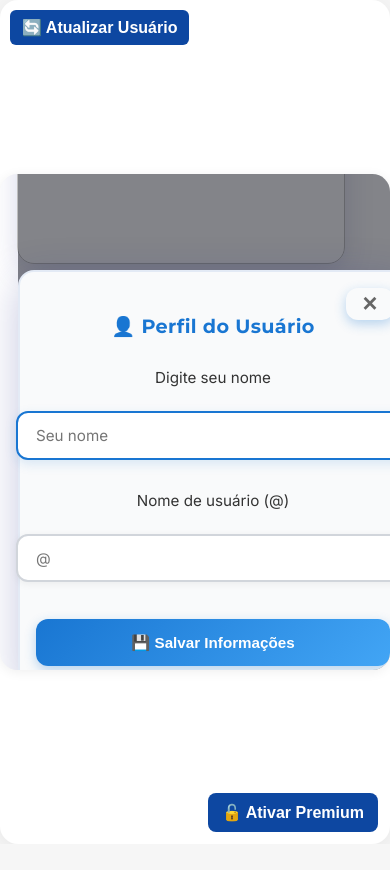
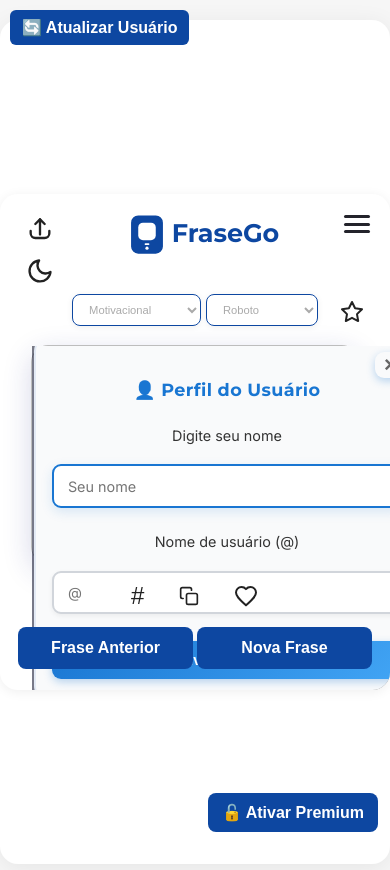
Before and after one commit to rafaelaraujo004/Frase-Go, a plain HTML site: page index.html in a window 390 px wide. Both pictures are taken after a click on the button 357 px from the left and 204 px from the top of the page. Before the commit the page ends 844 px from the top, so only its background shows below. Drawn offline with nearby package versions, Linux system fonts and the light colour scheme.

Commit message:
Add files via upload

```diff
--- a/index.html
+++ b/index.html
@@ -61,7 +61,7 @@
     <div class="container" style="width:100vw;min-height:100vh;display:flex;flex-direction:column;justify-content:center;align-items:center;box-sizing:border-box;padding:0;">
         <div class="frase-box" style="width:100%;max-width:485px;min-width:320px;min-height:calc(420px + 2cm);max-height:calc(98vh + 3cm);background:#fff;border-radius:1.1rem;padding:1.1rem 1.1rem 0.7rem 1.1rem;box-shadow:0 2px 12px #0001;display:flex;flex-direction:column;align-items:center;overflow:hidden;position:relative;justify-content:flex-start;gap:0;">
             <!-- Botão de três linhas (menu usuário) -->
-            <button id="btnMenuUsuario" title="Opções de usuário" style="position:absolute;top:14px;right:14px;background:#fff;border:none;cursor:pointer;z-index:10;padding:6px 6px 6px 6px;border-radius:7px;width:38px;height:32px;display:flex;align-items:center;justify-content:center;">
+            <button id="btnMenuUsuario" title="Opções de usuário" style="position:absolute;top:14px;right:14px;background:#fff;border:none;cursor:pointer;z-index:5;padding:6px 6px 6px 6px;border-radius:7px;width:38px;height:32px;display:flex;align-items:center;justify-content:center;">
               <span style="display:block;width:26px;height:18px;position:relative;">
                 <span class="menu-bar" style="display:block;position:absolute;left:0;top:0;width:100%;height:3px;border-radius:2px;"></span>
                 <span class="menu-bar" style="display:block;position:absolute;left:0;top:7.5px;width:100%;height:3px;border-radius:2px;"></span>
@@ -69,7 +69,7 @@
               </span>
             </button>
             <!-- NOVA CAIXA DE TEXTO ESTILO ANEXO (fixa, 4cm abaixo do topo) -->
-            <div id="twitterTextBox" style="background:rgba(90,90,105,0.78);border-radius:17px;box-shadow:0 8px 29px 0 rgba(31,38,135,0.18);position:absolute;top:4cm;left:50%;transform:translateX(-50%);width:262px;max-width:calc(90vw - 2cm);min-width:182px;min-height:36px;max-height:294px;padding:25px 32px 25px 32px;display:flex;flex-direction:column;align-items:center;overflow:visible;transition:background 0.5s;border: 1.5px solid rgba(13,71,161,0.4);">
+            <div id="twitterTextBox" style="background:rgba(90,90,105,0.78);border-radius:17px;box-shadow:0 8px 29px 0 rgba(31,38,135,0.18);position:absolute;top:4cm;left:50%;transform:translateX(-50%);width:262px;max-width:calc(90vw - 2cm);min-width:182px;min-height:36px;max-height:294px;padding:25px 32px 25px 32px;display:flex;flex-direction:column;align-items:center;overflow:visible;transition:background 0.5s;border: 1.5px solid rgba(13,71,161,0.4);z-index:1;">
                 <div style="display:flex;flex-direction:column;align-items:flex-start;gap:0.1rem;margin-bottom:8px;width:100%;justify-content:center;">
                   <span id="nomeUsuario" style="font-family:'Montserrat',Arial,sans-serif;font-size:1.08rem;font-weight:400;color:#222;letter-spacing:0.01em;line-height:1.1;text-shadow:0 1px 4px #fff,0 1px 1px #bbb;"></span>
                   <span style="display:flex;align-items:center;gap:0.32em;">
@@ -82,7 +82,7 @@
                     </span>
                   </span>
                 </div>
-                <span id="fraseApp" style="position:relative;z-index:2;color:#f5f5f5;font-family:'Space Mono',monospace;font-size:1.13rem;text-align:center;line-height:1.6;font-weight:400;white-space:pre-line;word-break:break-word;display:block;width:100%;padding:0;display:flex;align-items:center;justify-content:center;height:100%;min-height:80px;"></span>
+                <span id="fraseApp" style="position:relative;z-index:1;color:#f5f5f5;font-family:'Space Mono',monospace;font-size:1.13rem;text-align:center;line-height:1.6;font-weight:400;white-space:pre-line;word-break:break-word;display:block;width:100%;padding:10px 0 0 0;display:flex;align-items:center;justify-content:center;height:100%;min-height:80px;"></span>
                 <span id="autorFraseApp" style="display:block;width:100%;text-align:center;font-size:0.98rem;color:#b0b0b0;font-family:'Montserrat',Arial,sans-serif;margin-top:0.5em;line-height:1.2;min-height:1.2em;"></span>
                 <style>
                   /* Sidebar Usuário - modo dark */
@@ -110,13 +110,6 @@
                   }
                   body.dark-mode #sidebarUsuario .fecharSidebar {
                     color: #b0b0b0 !important;
-                  }
-                  /* Oculta controles inferiores quando a sidebar está aberta */
-                  body.sidebar-usuario-aberta .botoes-interativos,
-                  body.sidebar-usuario-aberta .bottom-botoes {
-                    opacity: 0 !important;
-                    pointer-events: none !important;
-                    transition: opacity 0.2s;
                   }
                   /* Visibilidade do botão 3 pontos no modo dark */
                   #btnMenuUsuario .menu-bar {
@@ -192,27 +185,34 @@
                     width: 100vw;
                     height: 100vh;
                     background: rgba(30,32,40,0.55);
-                    z-index: 4000;
+                    z-index: 99999;
                     justify-content: center;
-                    align-items: center;
+                    align-items: flex-start;
                     transition: background 0.3s;
+                    overflow-y: scroll;
+                    padding: 20px 0;
+                    box-sizing: border-box;
                   }
                   #sidebarUsuario {
                     position: relative;
-                    width: 90vw;
-                    max-width: 380px;
-                    min-width: 280px;
+                    width: 75vw;
+                    max-width: 320px;
+                    min-width: 260px;
                     background: #f9fafb;
-                    border-radius: 20px;
-                    box-shadow: 0 10px 40px 0 rgba(31,38,135,0.25);
-                    padding: 2rem 1.5rem 1.5rem 1.5rem;
+                    border-radius: 14px;
+                    box-shadow: 0 6px 28px 0 rgba(31,38,135,0.25);
+                    padding: 1.4rem 1.2rem 1.2rem 1.2rem;
                     display: flex;
                     flex-direction: column;
                     align-items: center;
-                    gap: 1rem;
+                    gap: 0.8rem;
                     transition: box-shadow 0.3s, background 0.3s, transform 0.3s;
                     border: 2px solid #e3eaf5;
                     transform: scale(1);
+                    margin: calc(10vh - 3cm) auto 20px auto;
+                    max-height: calc(80vh - 40px);
+                    overflow-y: auto;
+                    z-index: 100000;
                   }
                   #sidebarUsuario.open {
                     animation: slideInSidebar 0.4s ease-out;
@@ -225,53 +225,65 @@
                     background: none;
                     color: #666;
                     border: none;
-                    font-size: 1.8rem;
+                    font-size: 1.4rem;
                     position: absolute;
-                    top: 12px;
-                    right: 18px;
+                    top: 8px;
+                    right: 12px;
                     cursor: pointer;
                     transition: color 0.2s, transform 0.2s;
-                    width: 32px;
-                    height: 32px;
+                    width: 26px;
+                    height: 26px;
                     display: flex;
                     align-items: center;
                     justify-content: center;
+                    z-index: 100001;
                   }
                   #sidebarUsuario .fecharSidebar:hover {
                     color: #1976d2;
                     transform: scale(1.1);
                   }
                   #sidebarUsuario h2 {
-                    font-size: 1.4rem;
+                    font-size: 1.15rem;
                     color: #1976d2;
-                    margin-bottom: 0.5rem;
+                    margin-bottom: 0.4rem;
                     font-family: 'Montserrat', Arial, sans-serif;
                     font-weight: 700;
                     letter-spacing: 0.02em;
                     text-align: center;
+                    z-index: 100001;
+                    position: relative;
+                    white-space: nowrap;
+                    overflow: visible;
                   }
                   #sidebarUsuario label {
-                    font-size: 1rem;
+                    font-size: 0.9rem;
                     color: #333;
                     margin-bottom: 0.3rem;
                     font-family: 'Inter', Arial, sans-serif;
                     font-weight: 500;
                     align-self: flex-start;
                     width: 100%;
+                    z-index: 100001;
+                    position: relative;
+                    white-space: nowrap;
+                    overflow: visible;
                   }
                   #sidebarUsuario input {
                     width: 100%;
-                    padding: 0.8rem 1.1rem;
-                    border-radius: 12px;
+                    padding: 0.7rem 0.9rem;
+                    border-radius: 9px;
                     border: 2px solid #d1d5db;
-                    font-size: 1rem;
+                    font-size: 0.9rem;
                     outline: none;
-                    margin-bottom: 0.8rem;
+                    margin-bottom: 0.6rem;
                     background: #ffffff;
                     color: #333;
                     font-family: 'Inter', Arial, sans-serif;
-                    box-shadow: 0 2px 8px rgba(0,0,0,0.06);
+                    box-shadow: 0 2px 5px rgba(0,0,0,0.06);
                     transition: border 0.2s, box-shadow 0.2s;
+                    z-index: 100001;
+                    position: relative;
+                    box-sizing: border-box;
                   }
                   #sidebarUsuario input:focus {
                     border: 2px solid #1976d2;
@@ -281,42 +293,59 @@
                     background: linear-gradient(135deg,#1976d2 0%,#42a5f5 100%);
                     color: #fff;
                     border: none;
-                    padding: 0.9rem 1.5rem;
-                    border-radius: 12px;
+                    padding: 0.65rem 1rem;
+                    border-radius: 9px;
                     cursor: pointer;
-                    font-size: 1.1rem;
+                    font-size: 0.9rem;
                     font-weight: 600;
-                    margin-top: 0.5rem;
-                    box-shadow: 0 4px 12px rgba(25,118,210,0.3);
+                    margin-top: 0.3rem;
+                    box-shadow: 0 3px 8px rgba(25,118,210,0.3);
                     transition: background 0.2s, transform 0.2s, box-shadow 0.2s;
                     width: 100%;
+                    z-index: 100001;
+                    position: relative;
                   }
                   #sidebarUsuario button:hover {
                     background: linear-gradient(135deg,#1565c0 0%,#1976d2 100%);
                     transform: translateY(-1px);
-                    box-shadow: 0 6px 16px rgba(25,118,210,0.4);
+                    box-shadow: 0 5px 14px rgba(25,118,210,0.4);
                   }
                   @media (max-width: 500px) {
                     #sidebarUsuario {
-                      width: 95vw;
+                      width: 90vw;
                       max-width: none;
-                      min-width: 0;
-                      padding: 1.5rem 1rem 1.2rem 1rem;
-                      border-radius: 16px;
+                      min-width: 280px;
+                      padding: 1.4rem 1rem 1.2rem 1rem;
+                      border-radius: 14px;
                     }
                     #sidebarUsuario h2 {
-                      font-size: 1.2rem;
+                      font-size: 1.1rem;
+                      white-space: normal;
                     }
-                    #sidebarUsuario label,
+                    #sidebarUsuario label {
+                      font-size: 0.9rem;
+                      white-space: normal;
+                    }
                     #sidebarUsuario input,
                     #sidebarUsuario button {
-                      font-size: 0.95rem;
+                      font-size: 0.9rem;
                     }
                     #sidebarUsuario .fecharSidebar {
-                      font-size: 1.6rem;
+                      font-size: 1.4rem;
                       top: 8px;
                       right: 12px;
                     }
+                  }
+
+                  /* Força a rolagem do body quando a sidebar estiver aberta */
+                  body.sidebar-usuario-aberta {
+                    overflow-y: auto !important;
+                    height: auto !important;
+                    position: static !important;
+                  }
+
+                  #sidebarUsuarioOverlay {
+                    -webkit-overflow-scrolling: touch;
                   }
                 </style>
             <!-- Sidebar Usuário -->
@@ -333,7 +362,7 @@
             </div>
             </div>
             <!-- Top bar: salvar imagem, darkmode, favoritos -->
-            <div class="top-bar" style="width:100%;padding:0rem 0 0.5rem 0;display:flex;flex-direction:row;align-items:flex-start;justify-content:space-between;z-index:5;position:relative;">
+            <div class="top-bar" style="width:100%;padding:0rem 0 0.5rem 0;display:flex;flex-direction:row;align-items:flex-start;justify-content:space-between;z-index:1;position:relative;">
                 <div style="display:flex;flex-direction:column;align-items:flex-start;gap:0.2rem;position:relative;">
                   <button id="btnPrint" title="Salvar imagem para postagem" style="background:none;border:none;cursor:pointer;padding:0.3rem 0.5rem 0 0.5rem;">
                      <svg width="28" height="28" viewBox="0 0 24 24" fill="none" stroke="#222" stroke-width="2" stroke-linecap="round" stroke-linejoin="round">
@@ -348,7 +377,7 @@
                       </svg>
                   </button>
                 </div>
-                <div class="top-bar-center" style="position:absolute;top:0;left:calc(50% + 1cm);transform:translateX(-50%);display:flex;flex-direction:column;align-items:center;gap:0.10rem;z-index:2;">
+                <div class="top-bar-center" style="position:absolute;top:0;left:calc(50% + 1cm);transform:translateX(-50%);display:flex;flex-direction:column;align-items:center;gap:0.10rem;z-index:1;">
                     <svg width="215" height="50" viewBox="0 0 270 60" fill="none" xmlns="http://www.w3.org/2000/svg" style="display:block;margin-bottom:1.2rem;">
                         <rect x="8" y="4" width="38" height="46" rx="8" fill="#0d47a1" stroke="#0d47a1" stroke-width="2"/>
                         <rect x="16" y="12" width="22" height="22" rx="6" fill="#fff"/>
@@ -368,7 +397,7 @@
                 </div>
             </div>
             <!-- Controles: tema e fonte -->
-            <div class="controls" style="width:100%;display:flex;gap:0.3rem;justify-content:center;align-items:center;margin-bottom:0.2rem;z-index:5;position:relative;">
+            <div class="controls" style="width:100%;display:flex;gap:0.3rem;justify-content:center;align-items:center;margin-bottom:0.2rem;z-index:1;position:relative;">
                 <select id="temaSelect" style="margin-top:-2cm;">
                     <option value="motivacional">Motivacional</option>
                     <option value="amor">Amor</option>
@@ -397,9 +426,9 @@
                 </select>
             </div>
             <!-- Barra intermediária (opcional) -->
-            <div class="mid-bar" style="width:100%;display:flex;justify-content:center;align-items:center;gap:0.3rem;margin-bottom:0;z-index:5;position:relative;"></div>
+            <div class="mid-bar" style="width:100%;display:flex;justify-content:center;align-items:center;gap:0.3rem;margin-bottom:0;z-index:1;position:relative;"></div>
             <!-- Botões interativos: tag, copiar, favoritar -->
-            <div class="botoes-interativos" style="width: 100%;display: flex;flex-direction: row;justify-content: center;align-items: center;gap: 0.4rem;position: absolute;bottom: 70px;left: 50%;transform: translateX(-50%);z-index: 3;">
+            <div class="botoes-interativos" style="width: 100%;display: flex;flex-direction: row;justify-content: center;align-items: center;gap: 0.4rem;position: absolute;bottom: 70px;left: 50%;transform: translateX(-50%);z-index: 1;">
                 <button id="btnTags" class="tags-btn" title="Gerar tags para redes sociais" style="background:none;border:none;cursor:pointer;display:flex;align-items:center;justify-content:center;padding:0;min-width:36px;min-height:36px;">
                     <span id="iconeJogoDaVelha" style="font-size:1.5rem;line-height:1;color:#222;transition:color 0.2s;">#</span>
                 </button>
@@ -724,6 +753,29 @@
         if (sidebarUsuario) sidebarUsuario.classList.remove('open');
         document.body.classList.remove('sidebar-usuario-aberta');
         if (sidebarUsuarioOverlay) sidebarUsuarioOverlay.style.display = 'none';
+      });
+    }
+
+    // Evento para fechar sidebar clicando fora dela
+    if (sidebarUsuarioOverlay) {
+      sidebarUsuarioOverlay.addEventListener('click', (e) => {
+        // Fecha apenas se o clique foi no overlay, não na sidebar
+        if (e.target === sidebarUsuarioOverlay) {
+          if (sidebarUsuario) sidebarUsuario.classList.remove('open');
+          document.body.classList.remove('sidebar-usuario-aberta');
+          sidebarUsuarioOverlay.style.display = 'none';
+        }
+      });
+
+      // Força a rolagem no overlay
+      sidebarUsuarioOverlay.addEventListener('wheel', (e) => {
+        // Permite a rolagem natural
+        e.stopPropagation();
+      });
+
+      sidebarUsuarioOverlay.addEventListener('touchmove', (e) => {
+        // Permite rolagem em dispositivos móveis
+        e.stopPropagation();
       });
     }
 if (btnSalvarUsuario) {
--- a/style.css
+++ b/style.css
@@ -1,4 +1,10 @@
 /* === Fonte Global === */
+html {
+    overflow-x: hidden;
+    overflow-y: auto;
+    scroll-behavior: smooth;
+}
+
 body {
     margin:0;
     padding:0;
@@ -21,6 +27,17 @@ body {
     display: flex;
     align-items: center;
     justify-content: center;
+    overflow-x: hidden;
+    overflow-y: auto;
+}
+
+/* Permite rolagem quando a sidebar estiver aberta */
+body.sidebar-usuario-aberta {
+    overflow-y: auto !important;
+    overflow-x: hidden !important;
+    align-items: flex-start !important;
+    min-height: 100vh !important;
+    height: auto !important;
 }
 .container {
     background: #fff;
@@ -38,6 +55,12 @@ body {
     margin: auto;           /* Centraliza horizontalmente */
     box-sizing: border-box;
     text-align: center;
+    overflow-x: hidden;
+}
+
+/* Ajuste do container quando a sidebar estiver aberta */
+body.sidebar-usuario-aberta .container {
+    margin: 20px auto;
 }
 @media (max-width: 600px) {
     .container {
```
